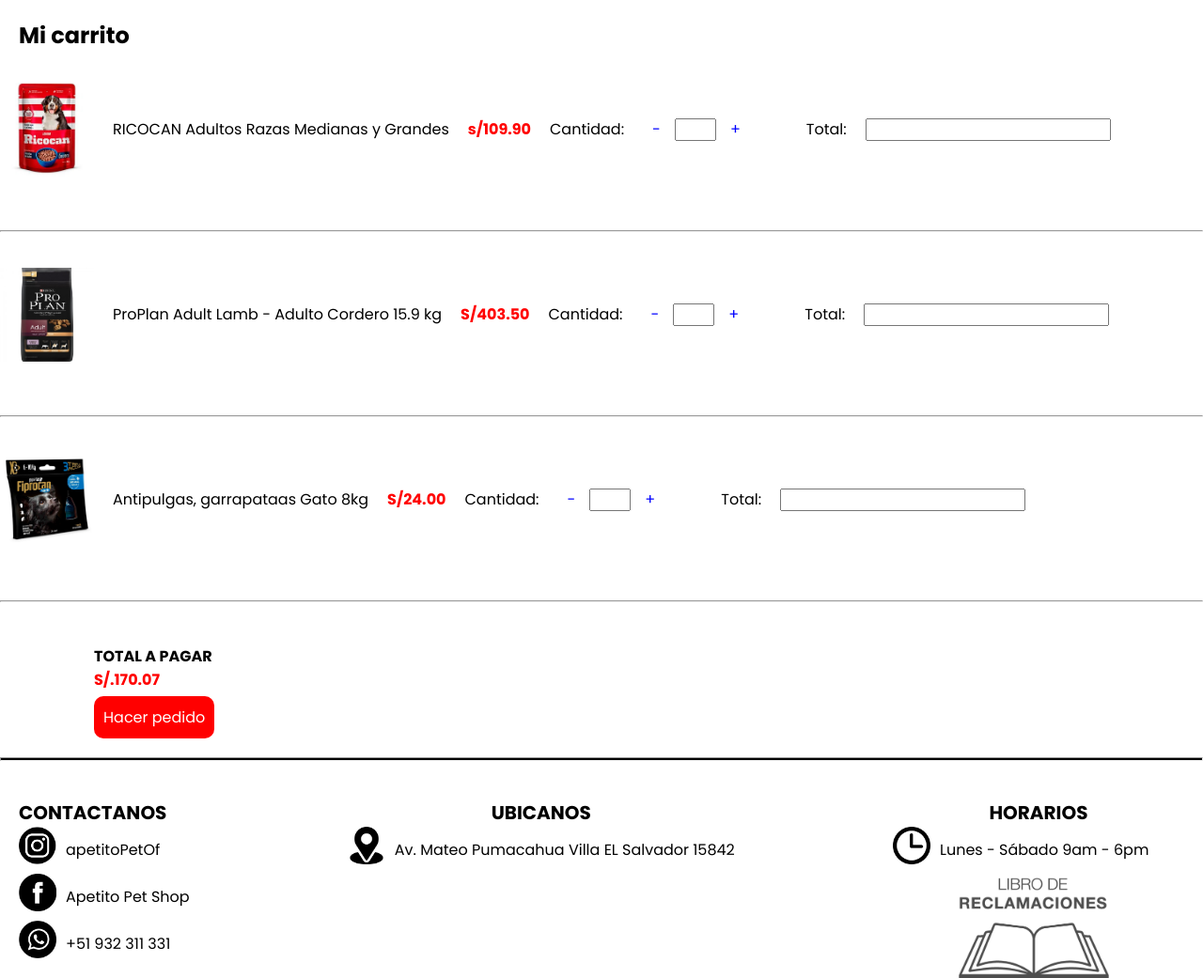
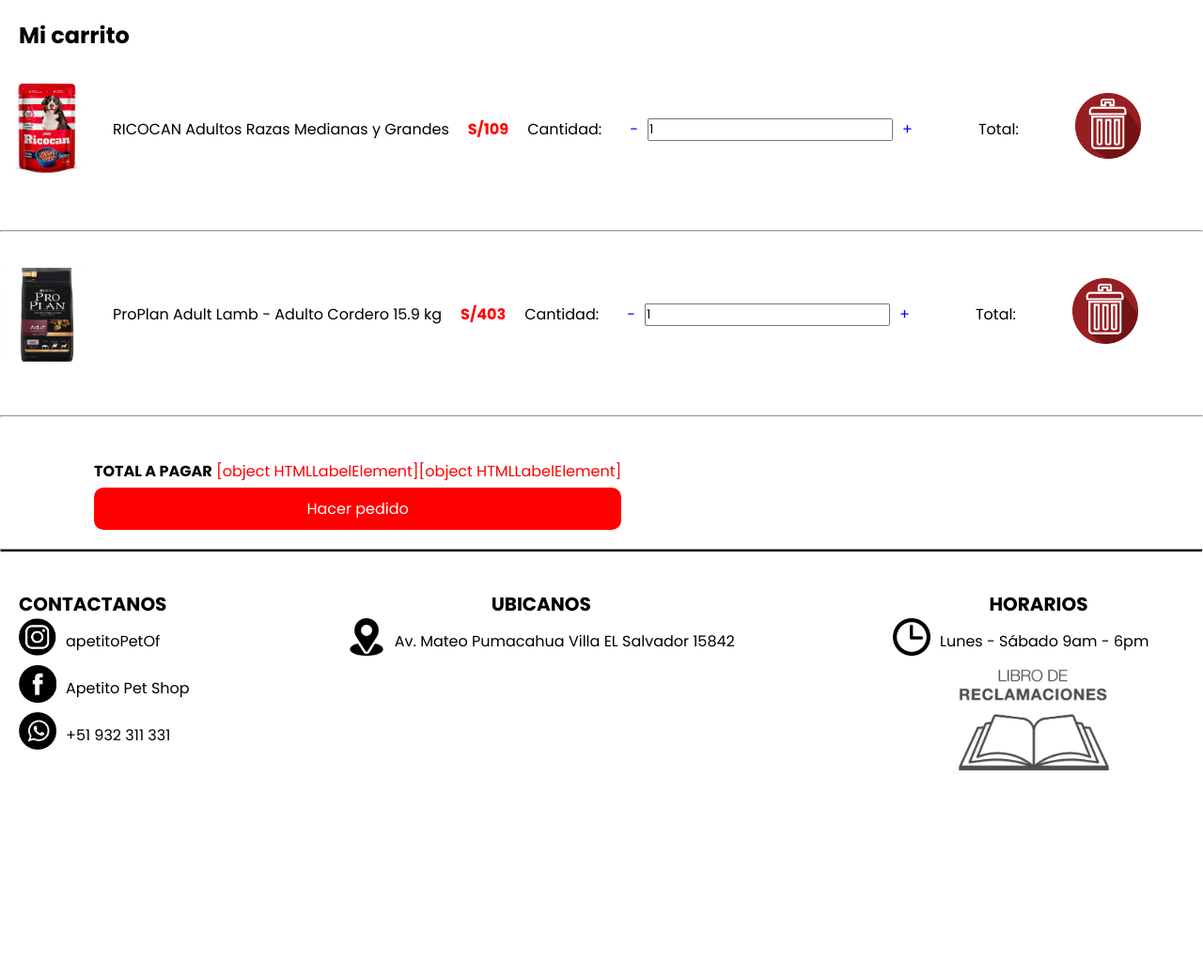
Before and after one commit to ValeriyCapcha/apetito, a PHP site: page /carrito.html in a window 1280 px wide. Shown: the part 107-1148 px from the top of the page at 94% size. After the commit the page ends 927 px from the top, so only its background shows below. Run offline with PHP 8.4, Linux system fonts and the light colour scheme.

Commit message:
operaciones en carrito

```diff
--- a/Apetito/carrito.html
+++ b/Apetito/carrito.html
@@ -45,73 +45,56 @@
     <div class="contenedorcar">
         <img class="imagencar" src="imgs/productospetshop/comida_perro2.jpeg" alt="">
         <p class="textocar">RICOCAN Adultos Razas Medianas y Grandes</p>
-        <p class="numeroscar">s/109.90</p>
+        <p class="numeroscar" id="precio1">S/109</p>
         <form action="#" class="cantidad-form">
             <label for="canti">Cantidad:</label>
             <div class="cantidad-control">
-                <p>-</p><input type="text" id="canti" name="canti" value=""><p>+</p>
+                <p id="btnResta1">-</p><input type="text" id="canti1" name="canti" value=""><p id="btnSuma1">+</p>
             </div>
         </form>
 
         <form action="#" class="resultado-form">
             <label for="resul">Total:</label>
             <div class="resultado-control">
-                <input type="text" id="resul" name="resul" value="">
+                <label type="text" id="resul1" name="resul" value="">
             </div>
         </form>
-
+        <div id="eliminar">
+            <img src="imgs/basura-eliminar.png" alt="">
+        </div>
     </div><br>
     <hr><br>
 
     <div class="contenedorcar">
         <img class="imagencar" src="imgs/productospetshop/comidaPerro3.jpg" alt="">
         <p class="textocar">ProPlan Adult Lamb - Adulto Cordero 15.9 kg</p>
-        <p class="numeroscar">S/403.50</p>
+        <p class="numeroscar" id="precio2">S/403</p>
         <form action="#" class="cantidad-form">
             <label for="canti">Cantidad:</label>
             <div class="cantidad-control">
-                <p>-</p><input type="text" id="canti" name="canti" value=""><p>+</p>
+                <p id="btnResta2">-</p><input type="text" id="canti2" name="canti2" value=""><p id="btnSuma2">+</p>
             </div>
         </form>
 
         <form action="#" class="resultado-form">
             <label for="resul">Total:</label>
             <div class="resultado-control">
-                <input type="text" id="resul" name="resul" value="">
+                <label type="text" id="resul2" name="resul2" value="">
             </div>
         </form>
-        <div>
-            <img src="" alt="">
+        <div id="eliminar">
+            <img src="imgs/basura-eliminar.png" alt="">
         </div>
     </div><br>
     <hr><br>
 
-    <div class="contenedorcar">
-        <img class="imagencar" src="imgs/productospetshop/fiprocan.jpeg" alt="Descripción de la imagen">
-        <p class="textocar">Antipulgas, garrapataas Gato 8kg</p>
-        <p class="numeroscar">S/24.00</p>
-        <form action="#" class="cantidad-form">
-            <label for="canti">Cantidad:</label>
-            <div class="cantidad-control">
-                <p>-</p><input type="text" id="canti" name="canti" value=""><p>+</p>
-            </div>
-        </form>
-
-        <form action="#" class="resultado-form">
-            <label for="resul">Total:</label>
-            <div class="resultado-control">
-                <input type="text" id="resul" name="resul" value="">
-            </div>
-        </form>
-    </div><br>
-    <hr><br>
 
     <div class="ofer-container">
         <div class="prod">
 
             <div class="des">
                 <span><b>TOTAL A PAGAR</b></span>
-                <h4 class="texto-rojo">S/.170.07</h4>
+                <label class="texto-rojo" id="totalfinal"></label>
             </div>
             <a href="../Apetito/assets/succes.html" class="btnAgregarCarrito1">Hacer pedido</a>
         </div>
--- a/Apetito/css/carrito.css
+++ b/Apetito/css/carrito.css
@@ -134,6 +134,15 @@ nav img{
     text-align: center;
     margin: 0 5px;
 }
+
+#eliminar {
+    width: 70px;
+    height: auto;
+}
+#eliminar img{
+    width: 100%;
+    height: auto;
+}
 @media (max-width: 600px) {
     .contenedorcar {
         flex-direction: row; /* Cambia la dirección a fila para mostrar la imagen y el texto en la misma fila */
@@ -167,4 +176,9 @@ nav img{
         text-align: center;
         margin: 0 20px;
     }
+    #eliminar {
+        width: 70px;
+        height: auto;
+        margin-left: 50px;
+    }
 }
--- a/Apetito/js/carrusel.js
+++ b/Apetito/js/carrusel.js
@@ -17,7 +17,7 @@ btnRight.addEventListener("click", e => moveToRight())
 /*Se Mueve cada X segundos*/
 setInterval(() => {
     moveToRight()
-}, 5000);
+}, 3000);
 
 /* Funciones */
 console.log(sliderSection.length);
--- a/Apetito/js/script.js
+++ b/Apetito/js/script.js
@@ -38,3 +38,69 @@ const nav   = document.querySelector('.nav');
 boton.addEventListener('click',()=>{
     nav.classList.toggle('activo')
 })
+
+
+//carrito de compras
+//item1
+const btnResta1 = document.getElementById('btnResta1');
+const btnSuma1 = document.getElementById('btnSuma1');
+
+var cantidad1 = document.getElementById('canti1');
+var precio1 = document.getElementById('precio1');
+var precio11 = parseInt(precio1.innerText.match(/\d+/)[0])
+
+var totalProducto1 = document.getElementById('resul1');
+
+cantidad1.value = 1;
+var acumulador1 = 1;
+
+btnResta1.addEventListener('click',()=>{
+    if(acumulador1 > 0){
+        acumulador1--;
+    }
+    cantidad1.value = acumulador1;
+    totalProducto1.innerText = (precio11 * acumulador1);
+})
+
+
+btnSuma1.addEventListener('click',()=>{
+    acumulador1++;
+    cantidad1.value = acumulador1;
+    totalProducto1.innerText = (precio11 * acumulador1);
+})
+
+//item2
+const btnResta2 = document.getElementById('btnResta2');
+const btnSuma2 = document.getElementById('btnSuma2');
+
+var cantidad2 = document.getElementById('canti2');
+var precio2 = document.getElementById('precio2');
+var precio22 = parseInt(precio2.innerText.match(/\d+/)[0])
+
+var totalProducto2 = document.getElementById('resul2');
+
+
+
+
+cantidad2.value = 1;
+var acumulador2 = 1;
+
+btnResta2.addEventListener('click',()=>{
+    if(acumulador2 > 0){
+        acumulador2--;
+    }
+    cantidad2.value = acumulador2;
+    totalProducto2.innerText = (precio22 * acumulador2);
+
+})
+
+
+btnSuma2.addEventListener('click',()=>{
+    acumulador2++;
+    cantidad2.value = acumulador2;
+    totalProducto2.innerText = (precio22 * acumulador2);
+})
+
+//total final
+var totalFinal = document.getElementById('totalfinal');
+totalFinal.innerText = (totalProducto1 + totalProducto2);
```
Also changed, not shown: Apetito/imgs/basura-eliminar.png (added).
